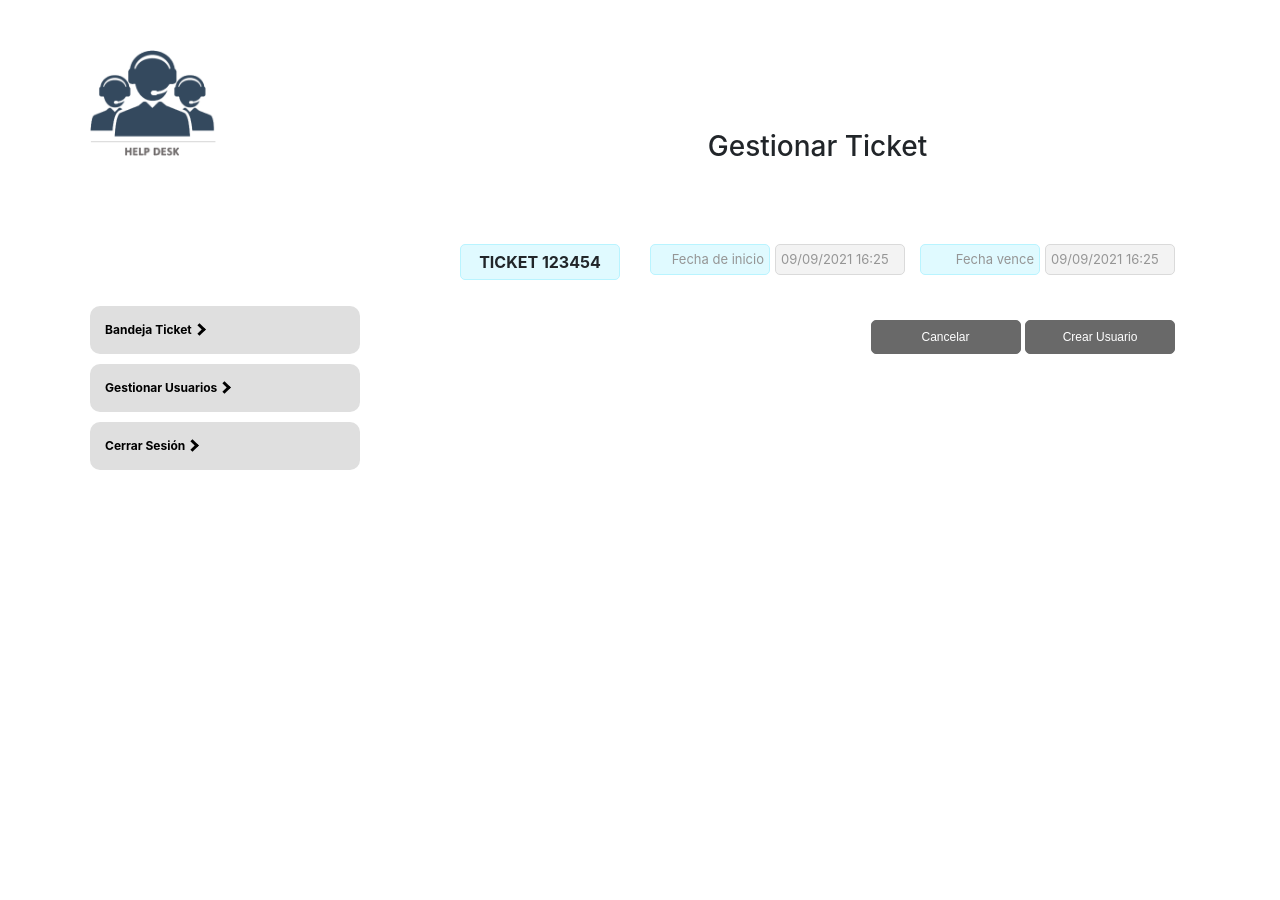
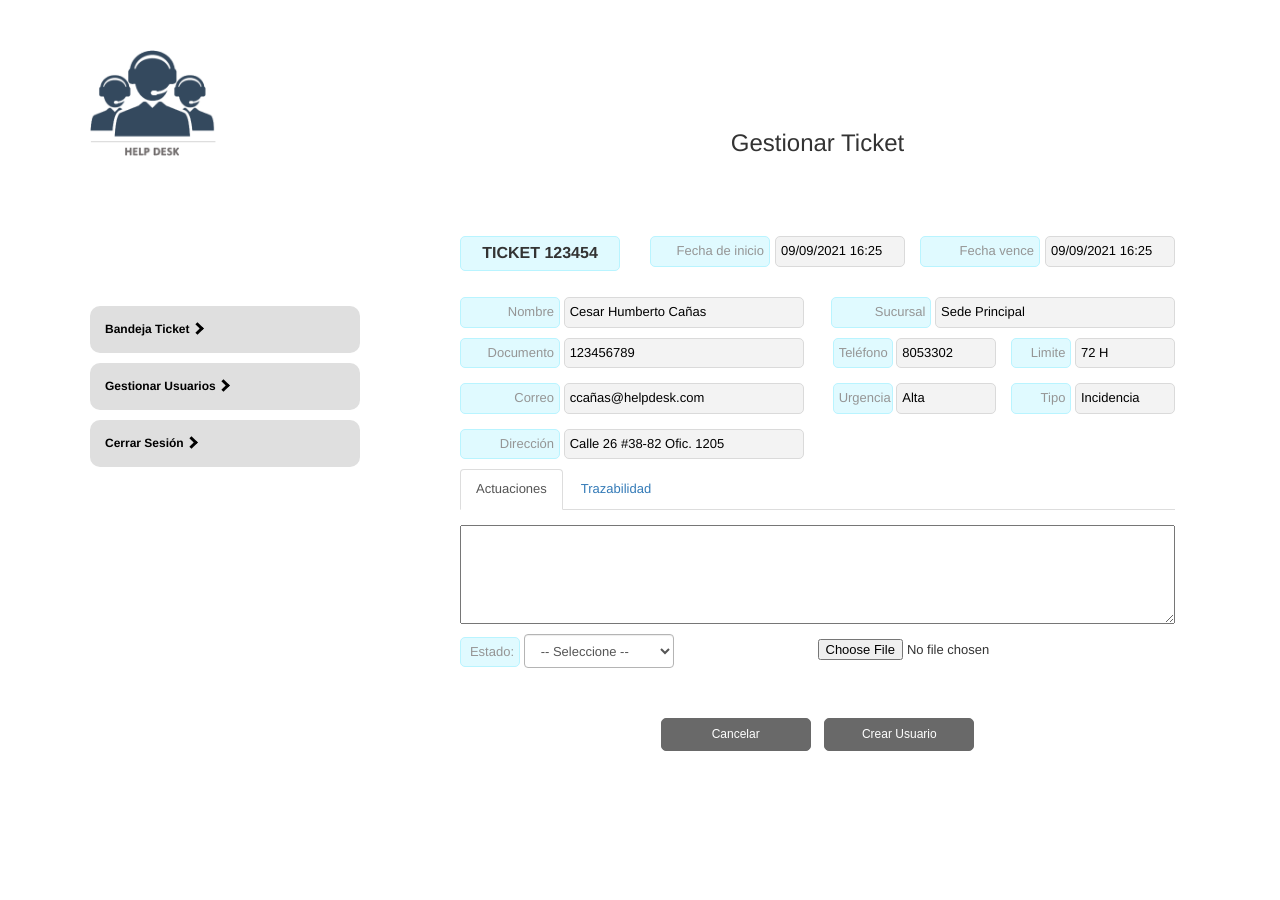
Before and after one commit to NatalySuarezMunoz/mesaAyuda, a PHP site: page /html/gestticket.html in a window 1280 px wide. Run offline with PHP 8.4, Linux system fonts and the light colour scheme.

Commit message:
Finalizamos la vista de gest ticket con HTML

```diff
--- a/css/style.css
+++ b/css/style.css
@@ -298,7 +298,7 @@
     text-align: right;
 }
 
-.details-ticket {
+.header-details-ticket .details-ticket {
     background: #E0FAFF;
     padding: 5px 10px;
     width: 160px;
@@ -306,7 +306,7 @@
     border: 1px solid #B9F4FF;
 }
 
-.details-ticket-subtitle {
+.header-details-ticket .details-ticket-subtitle {
     background: #E0FAFF;
     padding: 5px;
     width: 120px;
@@ -316,7 +316,7 @@
     margin-left: 15px;
 }
 
-.details-ticket-field {
+.header-details-ticket .details-ticket-field {
     background: #F3F3F3;
     padding: 5px;
     width: 130px;
@@ -324,11 +324,72 @@
     border: 1px solid rgb(218, 218, 218);
     margin-left: 5px;
     text-align: left;
-    color: #959595;
+    color: #000;
 }
 
-.details-ticket-font {
+.header-details-ticket .details-ticket-font {
     font-size: 16px;
     font-weight: bold;
     text-align: center;
 }
+
+.body-details-ticket section {
+    margin-bottom: 5px !important;
+}
+
+.body-details-ticket .display-inline {
+    display: inline-block !important;
+}
+
+.body-details-ticket .details-ticket-subtitle {
+    background: #E0FAFF;
+    padding: 5px;
+    width: 100px;
+    border-radius: 5px;
+    border: 1px solid #B9F4FF;
+    color: #959595;
+    text-align: right;
+}
+
+.body-details-ticket .details-ticket-field {
+    background: #F3F3F3;
+    padding: 5px;
+    width: 240px;
+    border-radius: 5px;
+    border: 1px solid rgb(218, 218, 218);
+    text-align: left;
+    color: #000;
+}
+
+.body-details-ticket .time-ticket .details-ticket-subtitle {
+    width: 60px;
+}
+
+.body-details-ticket .time-ticket .details-ticket-field {
+    width: 100px;
+}
+
+textarea {
+    width: 100%;
+}
+
+.tab-content {
+    margin-top: 15px;
+}
+
+.center-button {
+    text-align: center;
+    margin-top: 20px;
+}
+
+.center-button button {
+    margin: 5px;
+}
+
+.tab-content article {
+    vertical-align: baseline !important;
+}
+
+.input-file {
+    margin-top: 10px;
+}
--- a/html/gestticket.html
+++ b/html/gestticket.html
@@ -3,8 +3,9 @@
 <head>
     <link rel='stylesheet' type='text/css' media='screen' href="../css/style.css">
 
-    <link rel="stylesheet" href="https://maxcdn.bootstrapcdn.com/bootstrap/3.3.7/css/bootstrap-theme.min.css" integrity="sha384-rHyoN1iRsVXV4nD0JutlnGaslCJuC7uwjduW9SVrLvRYooPp2bWYgmgJQIXwl/Sp" crossorigin="anonymous">
-    <link rel="stylesheet" href="https://maxcdn.bootstrapcdn.com/bootstrap/4.0.0/css/bootstrap.min.css" integrity="sha384-Gn5384xqQ1aoWXA+058RXPxPg6fy4IWvTNh0E263XmFcJlSAwiGgFAW/dAiS6JXm" crossorigin="anonymous">
+    <link rel="stylesheet" href="https://maxcdn.bootstrapcdn.com/bootstrap/3.3.7/css/bootstrap.min.css">
+  <script src="https://ajax.googleapis.com/ajax/libs/jquery/3.6.0/jquery.min.js"></script>
+  <script src="https://maxcdn.bootstrapcdn.com/bootstrap/3.4.1/js/bootstrap.min.js"></script>
 </head>
     <body>
         <div class="content-template">
@@ -46,11 +47,10 @@
                 <article class="section-content diametro">
                     <h3>Gestionar Ticket</h3>
 
-                    <form>
                     <div class="user-form">
                         <section>
                             <article>
-                                    <div>
+                                <div class="header-details-ticket">
                                     <section>
                                         <article>
                                             <div class="details-ticket details-ticket-font">
@@ -90,15 +90,222 @@
                                         </article>
                                     </section>
                                 </div>
+
+                                <div class="body-details-ticket">
+                                    <div>
+                                        <section>
+                                            <article>
+                                                <section class="display-inline">
+                                                    <article>
+                                                        <div class="details-ticket-subtitle">
+                                                            <span>Nombre</span>
+                                                        </div>
+                                                    </article>
+                                                    <article>
+                                                        <div class="details-ticket-field">
+                                                            <span>Cesar Humberto Cañas</span>
+                                                        </div>
+                                                    </article>
+                                                </section>
+                                            </article>
+
+                                            <article class="align-right">
+                                                <section class="display-inline">
+                                                    <article>
+                                                        <div class="details-ticket-subtitle">
+                                                            <span>Sucursal</span>
+                                                        </div>
+                                                    </article>
+                                                    <article>
+                                                        <div class="details-ticket-field">
+                                                            <span>Sede Principal</span>
+                                                        </div>
+                                                    </article>
+                                                </section>
                                             </article>
                                         </section>
                                     </div>
 
-                        <div class="new">
+                                    <div>
+                                        <section>
+                                            <article>
+                                                <section class="display-inline">
+                                                    <article>
+                                                        <div class="details-ticket-subtitle">
+                                                            <span>Documento</span>
+                                                        </div>
+                                                    </article>
+                                                    <article>
+                                                        <div class="details-ticket-field">
+                                                            <span>123456789</span>
+                                                        </div>
+                                                    </article>
+                                                </section>
+                                            </article>
+
+                                            <article class="align-right">
+                                                <section>
+                                                    <article>
+                                                        <section class="display-inline time-ticket">
+                                                            <article>
+                                                                <div class="details-ticket-subtitle">
+                                                                    <span>Teléfono</span>
+                                                                </div>
+                                                            </article>
+                                                            <article>
+                                                                <div class="details-ticket-field">
+                                                                    <span>8053302</span>
+                                                                </div>
+                                                            </article>
+                                                        </section>
+                                                    </article>
+                                                    <article>
+                                                        <section class="display-inline time-ticket">
+                                                            <article>
+                                                                <div class="details-ticket-subtitle">
+                                                                    <span>Limite</span>
+                                                                </div>
+                                                            </article>
+                                                            <article>
+                                                                <div class="details-ticket-field">
+                                                                    <span>72 H</span>
+                                                                </div>
+                                                            </article>
+                                                        </section>
+                                                    </article>
+                                                </section>
+                                            </article>
+                                        </section>
+                                    </div>
+
+                                    <div>
+                                        <section>
+                                            <article>
+                                                <section class="display-inline">
+                                                    <article>
+                                                        <div class="details-ticket-subtitle">
+                                                            <span>Correo</span>
+                                                        </div>
+                                                    </article>
+                                                    <article>
+                                                        <div class="details-ticket-field">
+                                                            <span>ccañas@helpdesk.com</span>
+                                                        </div>
+                                                    </article>
+                                                </section>
+                                            </article>
+
+                                            <article class="align-right">
+                                                <section>
+                                                    <article>
+                                                        <section class="display-inline time-ticket">
+                                                            <article>
+                                                                <div class="details-ticket-subtitle">
+                                                                    <span>Urgencia</span>
+                                                                </div>
+                                                            </article>
+                                                            <article>
+                                                                <div class="details-ticket-field">
+                                                                    <span>Alta</span>
+                                                                </div>
+                                                            </article>
+                                                        </section>
+                                                    </article>
+                                                    <article>
+                                                        <section class="display-inline time-ticket">
+                                                            <article>
+                                                                <div class="details-ticket-subtitle">
+                                                                    <span>Tipo</span>
+                                                                </div>
+                                                            </article>
+                                                            <article>
+                                                                <div class="details-ticket-field">
+                                                                    <span>Incidencia</span>
+                                                                </div>
+                                                            </article>
+                                                        </section>
+                                                    </article>
+                                                </section>
+                                            </article>
+                                        </section>
+                                    </div>
+
+                                    <div>
+                                        <section>
+                                            <article>
+                                                <section class="display-inline">
+                                                    <article>
+                                                        <div class="details-ticket-subtitle">
+                                                            <span>Direcci&oacute;n</span>
+                                                        </div>
+                                                    </article>
+                                                    <article>
+                                                        <div class="details-ticket-field">
+                                                            <span>Calle 26 #38-82 Ofic. 1205</span>
+                                                        </div>
+                                                    </article>
+                                                </section>
+                                            </article>
+                                        </section>
+                                    </div>
+
+                                    <!--Tabs-->
+
+                                    <ul class="nav nav-tabs">
+                                        <li class="active"><a data-toggle="tab" href="#actuaciones">Actuaciones</a></li>
+                                        <li><a data-toggle="tab" href="#trazabilidad">Trazabilidad</a></li>
+                                    </ul>
+
+                                    <div class="tab-content">
+                                        <div id="actuaciones" class="tab-pane fade in active">
+                                            <form>
+                                                <textarea rows="5" name="comentarios"></textarea>
+
+                                                <section>
+                                                    <article class="display-inline">
+                                                        <section>
+                                                            <article>
+                                                                <section class="display-inline time-ticket">
+                                                                    <article>
+                                                                        <div class="details-ticket-subtitle">
+                                                                            <span>Estado:</span>
+                                                                        </div>
+                                                                    </article>
+                                                                    <article>
+                                                                        <select class="form-control">
+                                                                            <option>-- Seleccione --</option>
+                                                                            <option>En Tramite</option>
+                                                                            <option>Solucionado</option>
+                                                                            <option>En transporte</option>
+                                                                        </select>
+                                                                    </article>
+                                                                </section>
+                                                            </article>
+                                                        </section>
+                                                    </article>
+
+                                                    <article>
+                                                        <input class="input-file" type="file" name="file">
+                                                    </article>
+                                                </section>
+
+                                                <div class="center-button">
                                                     <button class="btn-gris" type="submit">Cancelar</button>
                                                     <button class="btn-gris" type="submit">Crear Usuario</button>
                                                 </div>
                                             </form>
+                                        </div>
+
+                                        <div id="trazabilidad" class="tab-pane fade">
+                                            <p>Ut enim ad minim veniam, quis nostrud exercitation ullamco laboris nisi ut aliquip ex ea commodo consequat.</p>
+                                        </div>
+                                    </div>
+                                </div>
+                            </article>
+                        </section>
+                    </div>
+
+
                 </article>
             </section>
         </div>
```
Also changed, not shown: html/login.html (added, +50 -0 lines). Lines whose indentation alone changed are shown as unchanged.
